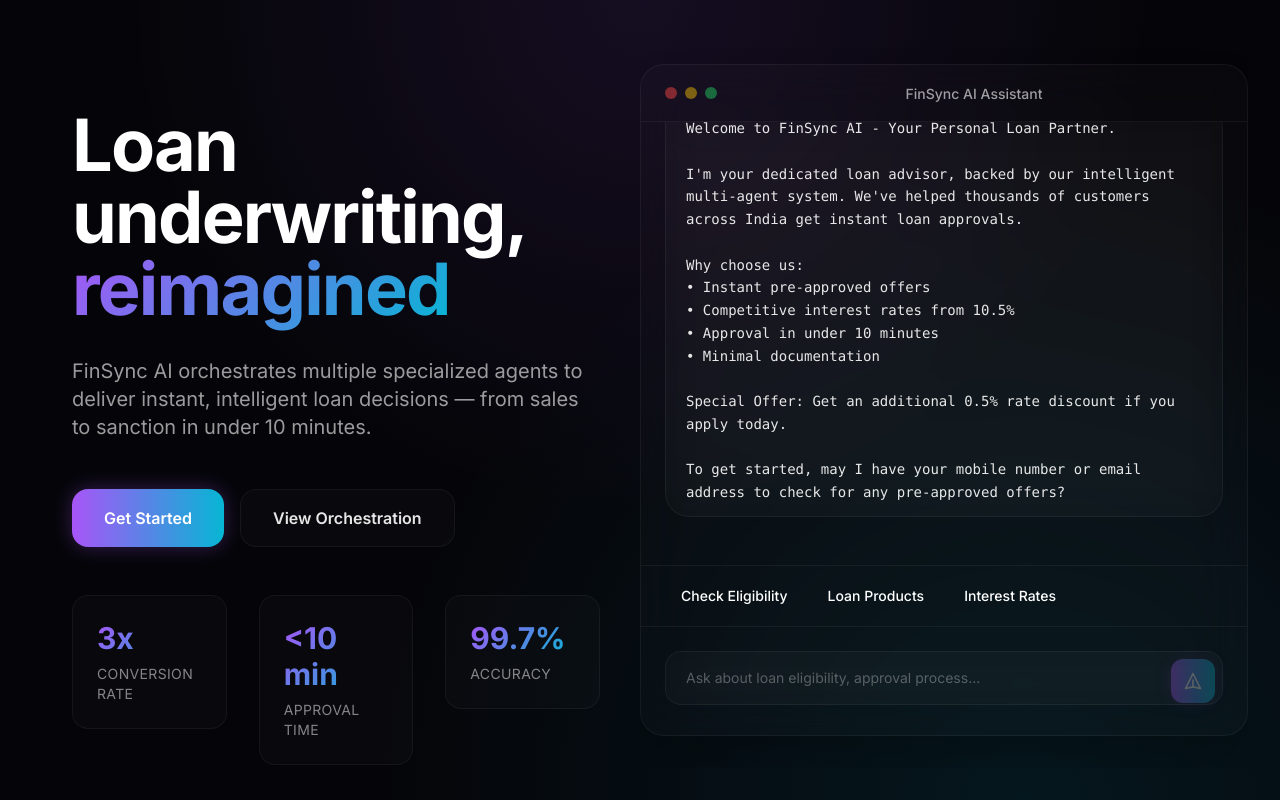
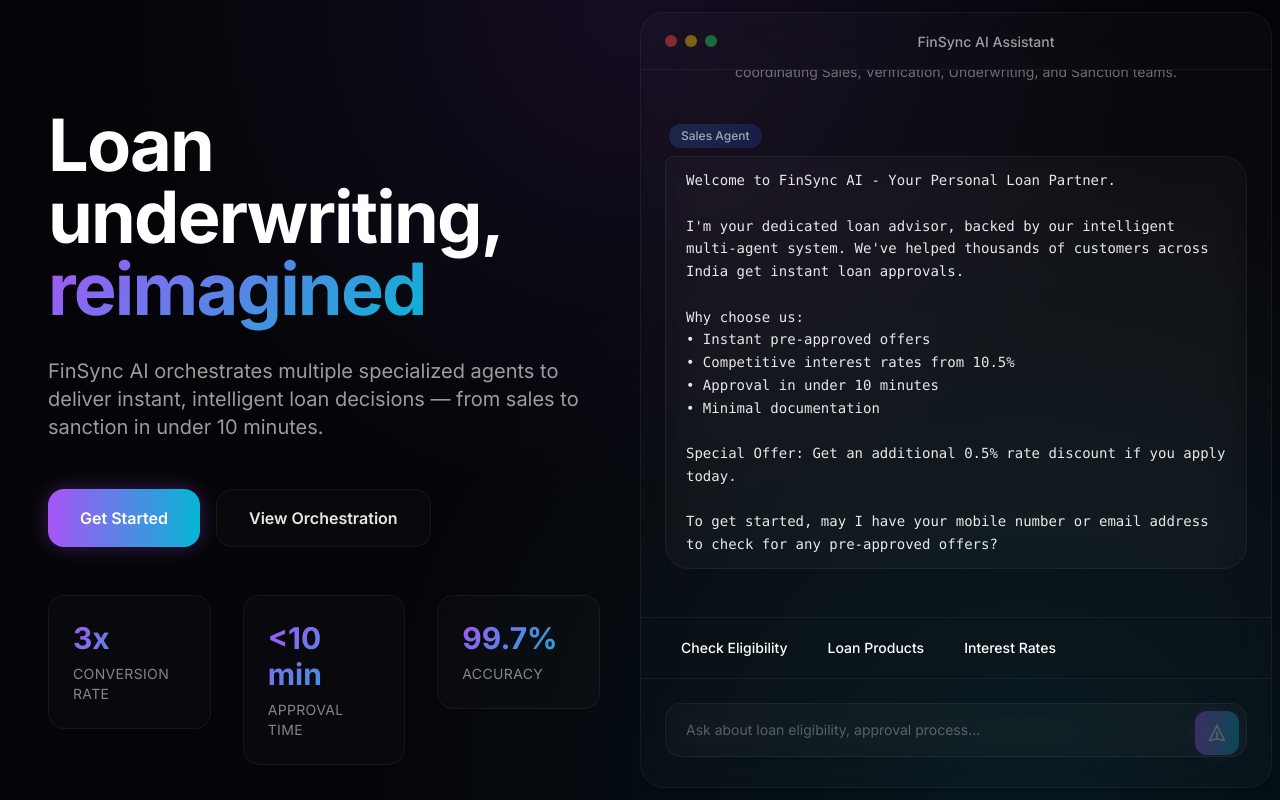
Before and after one commit to ArshCipher/FinSyncAI, a React (Vite) app: page / in a window 1280 px wide. Built offline with nearby package versions, Linux system fonts and the light colour scheme.

Commit message:
Optimize spacing for 2560x1600 screens: reduce padding to minimal values (4-8px), add 2xl breakpoint, maximize chat to 98vh, fix chat scroll to start at top

```diff
--- a/src/App.tsx
+++ b/src/App.tsx
@@ -1133,7 +1133,7 @@
 
   return (
     <div className="fixed inset-0 bg-dark bg-gradient-premium">
-      <div className="absolute inset-0 grid grid-cols-1 xl:grid-cols-2 p-2 sm:p-4 md:p-6 lg:p-8">
+      <div className="absolute inset-0 grid grid-cols-1 xl:grid-cols-2 p-1 sm:p-2 lg:p-2 xl:p-2 2xl:p-1">
         {/* Left: Hero Section */}
         <div className="hidden xl:flex overflow-hidden">
           <Hero />
--- a/src/components/ChatWindow.tsx
+++ b/src/components/ChatWindow.tsx
@@ -29,12 +29,20 @@
   onQuickReply
 }) => {
   const messagesEndRef = useRef<HTMLDivElement>(null);
+  const messagesContainerRef = useRef<HTMLDivElement>(null);
   const inputRef = useRef<HTMLTextAreaElement>(null);
   const fileInputRef = useRef<HTMLInputElement>(null);
 
   console.log('🟢 ChatWindow render - showFileUpload:', showFileUpload);
 
-  // Auto-scroll to bottom
+  // Ensure chat starts at top on mount
+  useEffect(() => {
+    if (messagesContainerRef.current && messages.length === 0) {
+      messagesContainerRef.current.scrollTop = 0;
+    }
+  }, []);
+
+  // Auto-scroll to bottom when messages arrive
   useEffect(() => {
     messagesEndRef.current?.scrollIntoView({ behavior: 'smooth' });
   }, [messages, isLoading]);
@@ -57,7 +65,7 @@
   return (
     <div className="w-full h-full flex items-center justify-center">
       {/* Chat card with glassmorphism */}
-      <div className="glass rounded-2xl sm:rounded-3xl w-full max-w-2xl flex flex-col shadow-2xl" style={{ height: '100%', maxHeight: 'calc(100vh - 8rem)' }}>
+      <div className="glass rounded-2xl sm:rounded-3xl w-full max-w-2xl flex flex-col shadow-2xl" style={{ height: '100%', maxHeight: 'min(98vh, calc(100% - 0.5rem))' }}>
         {/* macOS-style window controls */}
         <div className="flex items-center gap-2 px-6 py-4 border-b border-white/5">
           <div className="flex gap-2">
@@ -71,7 +79,7 @@
         </div>
 
         {/* Messages area */}
-        <div className="flex-1 overflow-y-auto scrollbar-premium px-6 py-6">
+        <div ref={messagesContainerRef} className="flex-1 overflow-y-auto scrollbar-premium px-6 py-6">
           <div className="space-y-4">
             {messages.map((message) => (
               <MessageBubble key={message.id} message={message} />
--- a/src/components/Hero.tsx
+++ b/src/components/Hero.tsx
@@ -3,7 +3,7 @@
 const Hero: React.FC = () => {
 
   return (
-    <div className="flex flex-col justify-center h-full px-4 sm:px-6 lg:px-8 xl:px-10 max-w-4xl overflow-y-auto scrollbar-premium py-8">
+    <div className="flex flex-col justify-center h-full px-4 sm:px-6 lg:px-8 xl:px-10 max-w-4xl overflow-y-auto scrollbar-premium py-2">
       {/* Badge */}
       <div className="inline-flex mb-8 animate-fade-in-up">
         <div className="glass px-4 py-2 rounded-full">
```
